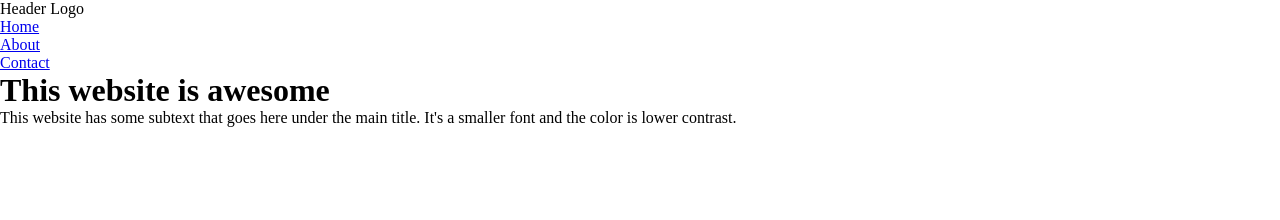
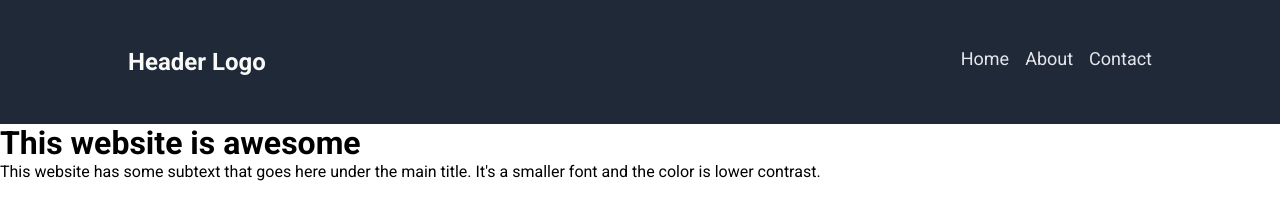
Before and after one commit to SamH765/odin-scratch-website, a plain HTML site: page index.html in a window 1280 px wide. Drawn offline with Linux system fonts and the light colour scheme.

Commit message:
Style nav bar and elements
Add flex styles to logo and header links to begin
styling the nav bar section. Add some other styles
to body, li elements, etc.

```diff
--- a/style.css
+++ b/style.css
@@ -1,3 +1,5 @@
+@import url('https://fonts.googleapis.com/css2?family=Roboto:ital,wght@0,100..900;1,100..900&display=swap');
+
 *,
 *::after,
 *::before {
@@ -8,3 +10,35 @@
     padding: 0;
     margin: 0;
 }
+
+body {
+    font-family: 'Roboto', Arial, Helvetica, sans-serif;
+}
+
+.navbar .container {
+    display: flex;
+    background-color: #1f2937;
+    justify-content: space-between;
+    padding: 48px 128px;
+}
+
+.nav {
+    display: flex;
+    gap: 16px;
+}
+
+.logo {
+    font-size: 24px;
+    color: #F9FAf8;
+    font-weight: bold;
+}
+
+.nav li {
+    list-style-type: none;
+}
+
+.nav a {
+    text-decoration: none;
+    color: #E5E7EB;
+    font-size: 18px;
+}
```
